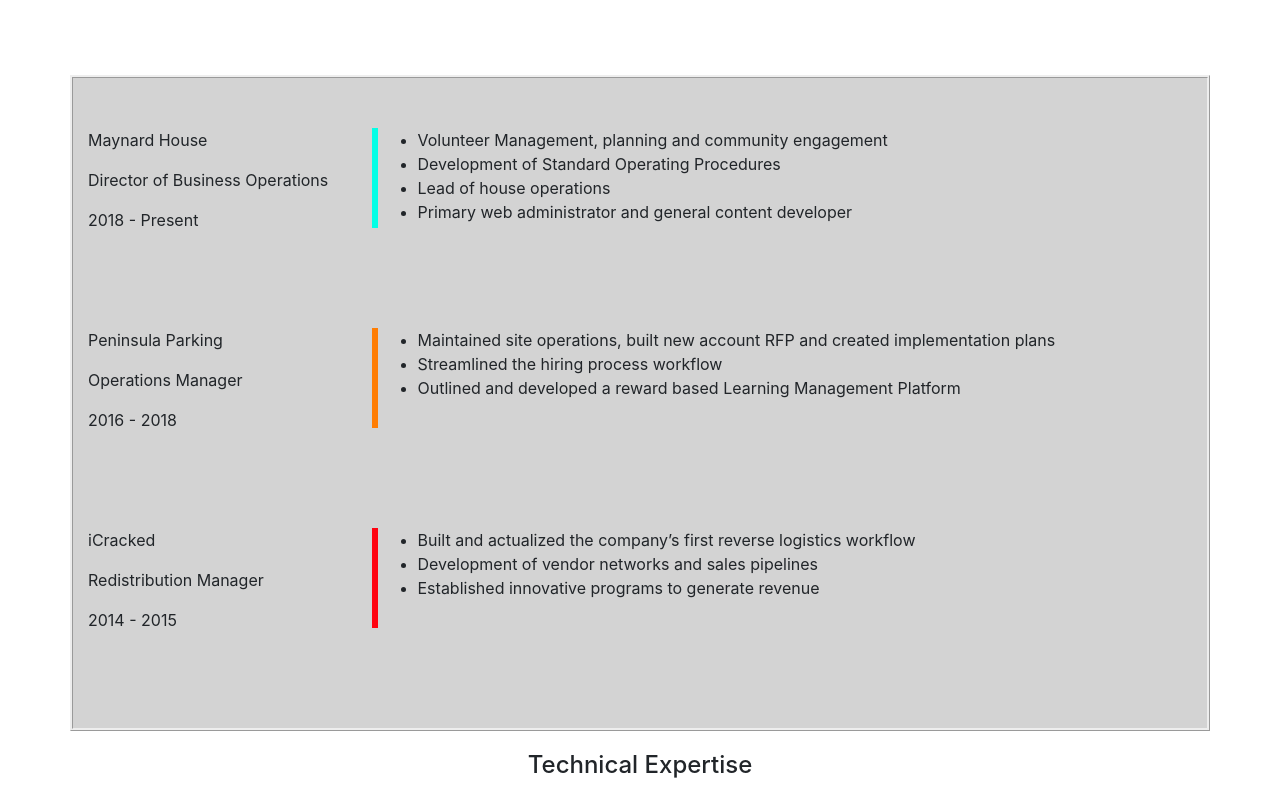
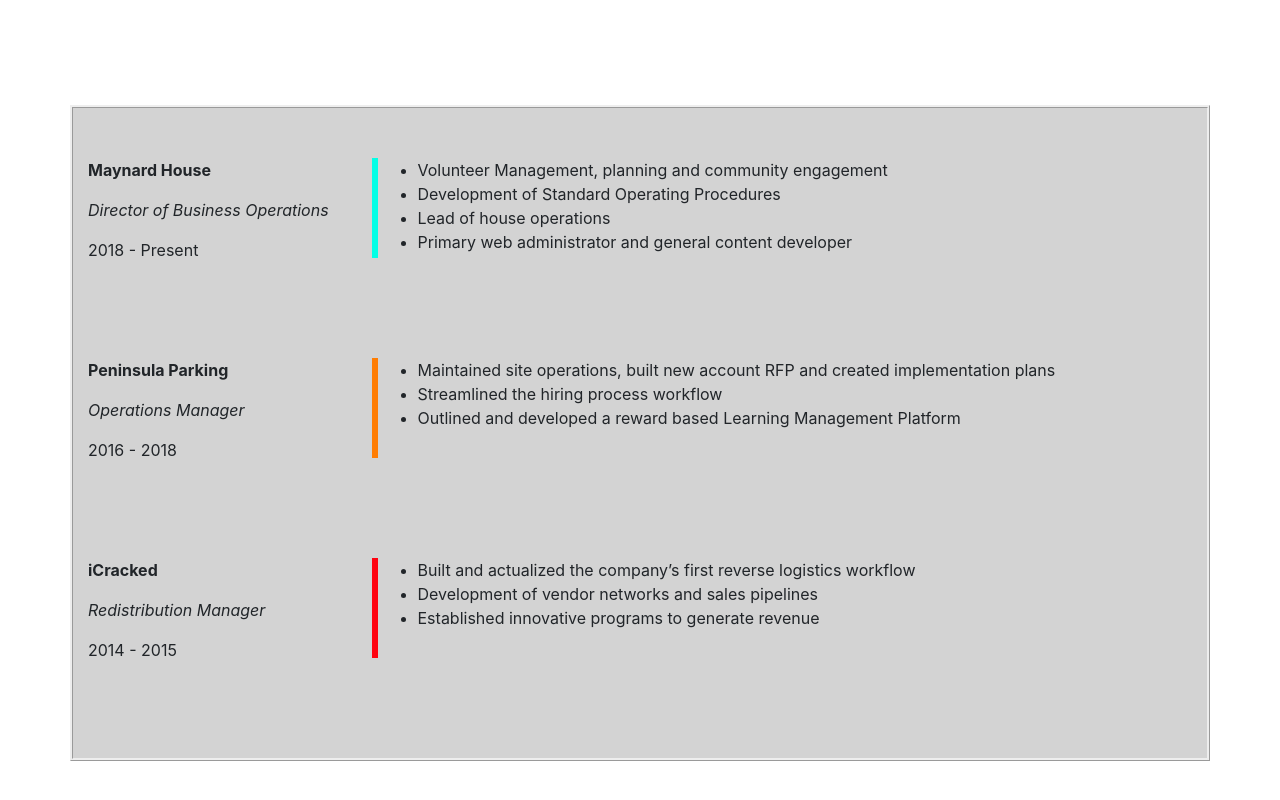
Before and after one commit to danielpreys/herokusite, a website: page views/index.html in a window 1280 px wide. Shown: the part 1220-2020 px from the top of the page. Drawn offline with nearby package versions, Linux system fonts and the light colour scheme; a script that the page names is missing; files whose address does not match are found by name.

Commit message:
fixed resume formatting

```diff
--- a/public/main.css
+++ b/public/main.css
@@ -39,6 +39,14 @@
 	padding-top: 50px;
 }
 
+.employer {
+	font-weight: bold;
+}
+
+.title {
+	font-style: italic;
+}
+
 .intro-text {
 	text-align: center;
 }
@@ -63,7 +71,7 @@
 }
 
 .expertise {
-	padding-top: 20px;
+	padding-top: 50px;
 	text-align: center;
 
 }
--- a/views/index.html
+++ b/views/index.html
@@ -38,10 +38,7 @@
       </li>
       -->
       <li class="nav-item active">
-        <a class="nav-link" href="#portfolio">Portfolio</a>
-      </li>
-      <li class="nav-item active">
-        <a class="nav-link" href="#portfolio">Expertise and Resume</a>
+        <a class="nav-link" href="#resume">Resume</a>
       </li>
       <li class="nav-item active">
         <a class="nav-link" href="#portfolio">Portfolio</a>
@@ -60,10 +57,10 @@
 </div>
 
 
-<div class = "sticky ">
-    <div class = "container">
+<div class = "sticky " id="resume">
+    <div class = "container" >
 
-    <div class = "resume expertise">
+    <div class = "resume expertise" >
       <h2>Resume </h2>
       <p>A bit of what I've done and where I did it</p>
     </div>
@@ -83,8 +80,8 @@
 
     <div class = "row resume-sec">
       <div class = col-md-3>
-        <p>Maynard House<p>
-        <p>Director of Business Operations</p>
+        <p class = "employer">Maynard House<p>
+        <p class = "title">Director of Business Operations</p>
         <p>2018 - Present <p>
       </div>
       <div class = col-md-9 >
@@ -99,8 +96,8 @@
       </div>
 
       <div class = col-md-3>
-        <p>Peninsula Parking<p>
-        <p>Operations Manager</p>
+        <p p class = "employer">Peninsula Parking<p>
+        <p class = "title">Operations Manager</p>
         <p>2016 - 2018<p>
       </div>
       <div class = col-md-9 >
@@ -115,8 +112,8 @@
       </div>
 
       <div class = col-md-3>
-        <p>iCracked<p>
-        <p>Redistribution Manager</p>
+        <p class = "employer">iCracked<p>
+        <p class = "title">Redistribution Manager</p>
         <p>2014 - 2015<p>
 
       </div>
```
